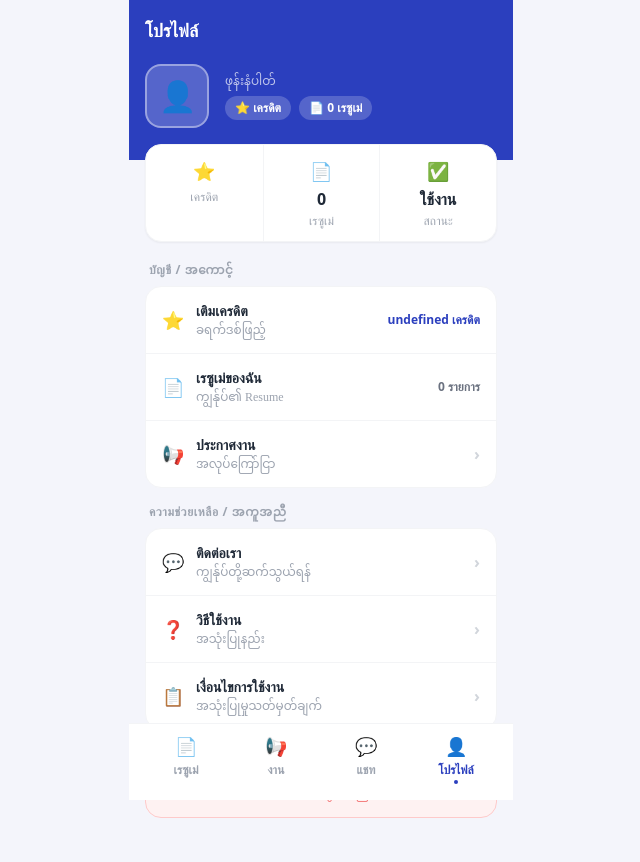
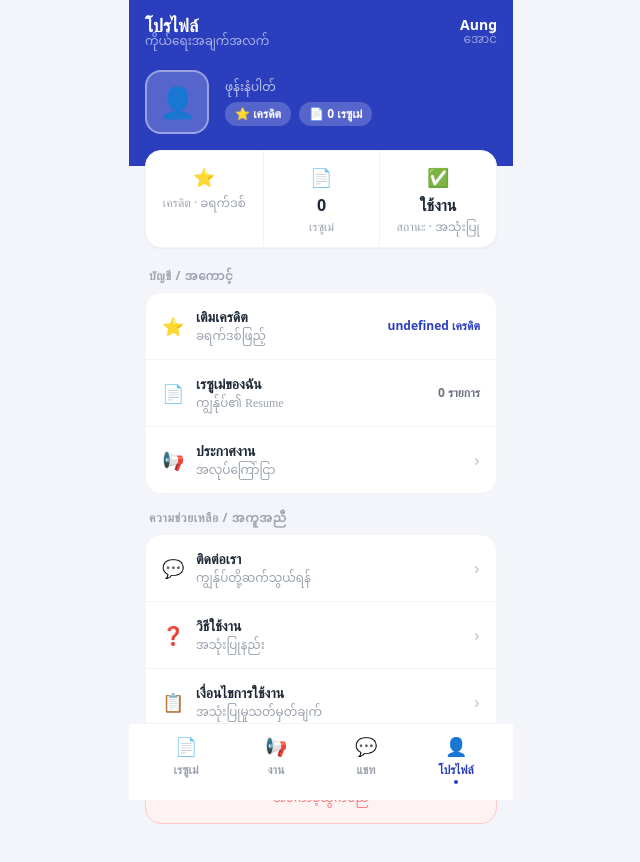
Before and after one commit to globalhuag/aung-app, a Next.js app: page /profile in a window 1280 px wide. Shown: the top 862 px of the page, without its empty margins (319-959 px from the left). Built offline with nearby package versions, Linux system fonts and the light colour scheme; no server answers; the database is empty; sample sign-in values are in the browser's storage.

Commit message:
Add scroll-to-top, Aung+Myanmar header branding, Burmese translations on all pages

```diff
--- a/src/app/chat/page.tsx
+++ b/src/app/chat/page.tsx
@@ -76,7 +76,12 @@ export default function ChatPage() {
 
   if (!user) return null
 
-  const QUICK_MESSAGES = ['สอบถามงาน', 'ปัญหาเครดิต', 'ช่วยด้วย', 'ถามเรซูเม่']
+  const QUICK_MESSAGES = [
+    { th: 'สอบถามงาน', mm: 'အလုပ်မေးမည်' },
+    { th: 'ปัญหาเครดิต', mm: 'ခရက်ဒစ်ပြဿနာ' },
+    { th: 'ช่วยด้วย', mm: 'ကူညီပါ' },
+    { th: 'ถามเรซูเม่', mm: 'Resume မေးမည်' },
+  ]
 
   return (
     <div className="min-h-screen bg-[#F4F5FB] flex flex-col items-center">
@@ -92,7 +97,7 @@ export default function ChatPage() {
             👨‍💼
           </div>
           <div className="flex-1">
-            <div className="text-white font-black text-sm">ทีมงาน Aung</div>
+            <div className="text-white font-black text-sm">ทีมงาน Aung <span style={{fontFamily:'Noto Sans Myanmar'}} className="font-normal text-white/70">အောင်</span></div>
             <div className="flex items-center gap-1.5">
               <div className="w-2 h-2 rounded-full bg-green-400"></div>
               <span className="text-white/70 text-xs">ออนไลน์ / အွန်လိုင်း</span>
@@ -111,7 +116,7 @@ export default function ChatPage() {
                   <p className="text-xs text-gray-500 mt-1">สามารถสอบถามเรื่องงาน เรซูเม่ หรือเครดิตได้เลยครับ</p>
                   <p className="text-xs text-gray-400 mt-2" style={{ fontFamily: 'Noto Sans Myanmar' }}>မင်္ဂလာပါ! မည်သည့်ကိစ္စမဆို မေးနိုင်ပါသည်</p>
                 </div>
-                <div className="text-xs text-gray-400 mt-1 ml-1">ตอนนี้</div>
+                <div className="text-xs text-gray-400 mt-1 ml-1">ตอนนี้ · <span style={{fontFamily:'Noto Sans Myanmar'}}>ယခု</span></div>
               </div>
             </div>
           )}
@@ -139,9 +144,10 @@ export default function ChatPage() {
         {messages.length === 0 && (
           <div className="px-4 pb-2 flex gap-2 overflow-x-auto flex-shrink-0">
             {QUICK_MESSAGES.map(q => (
-              <button key={q} onClick={() => setText(q)}
-                className="flex-shrink-0 bg-white border border-gray-200 rounded-full px-3 py-1.5 text-xs font-bold text-gray-600">
-                {q}
+              <button key={q.th} onClick={() => setText(q.th)}
+                className="flex-shrink-0 bg-white border border-gray-200 rounded-full px-3 py-1.5 text-xs font-bold text-gray-600 text-left">
+                {q.th}
+                <span className="block text-gray-400 font-normal" style={{fontFamily:'Noto Sans Myanmar',fontSize:'10px'}}>{q.mm}</span>
               </button>
             ))}
           </div>
--- a/src/app/dashboard/page.tsx
+++ b/src/app/dashboard/page.tsx
@@ -124,7 +124,10 @@ export default function DashboardPage() {
           <div className="w-9 h-9 rounded-xl bg-white/20 border-2 border-dashed border-white/40 flex items-center justify-center">
             <span className="text-white font-black text-sm">A</span>
           </div>
-          <span className="text-white font-black text-xl tracking-wide">Aung</span>
+          <div>
+            <div className="text-white font-black text-xl tracking-wide leading-none">Aung</div>
+            <div className="text-white/60 text-xs" style={{fontFamily:'Noto Sans Myanmar'}}>အောင်</div>
+          </div>
         </div>
 
         {/* User bar: ชื่อ + เครดิต */}
@@ -180,7 +183,7 @@ export default function DashboardPage() {
           )}
 
           {loading ? (
-            <div className="text-center py-12 text-gray-400 text-sm">กำลังโหลด...</div>
+            <div className="text-center py-12 text-gray-400 text-sm">กำลังโหลด...<div className="text-xs mt-1" style={{fontFamily:'Noto Sans Myanmar'}}>ဆောင်ရွက်နေသည်</div></div>
           ) : resumes.length === 0 ? (
             /* Empty state */
             <div className="text-center py-10">
@@ -210,7 +213,7 @@ export default function DashboardPage() {
                   </div>
                   <div className="flex flex-col gap-1 items-end flex-shrink-0">
                     <span className={`text-xs font-bold px-2 py-0.5 rounded-full ${r.suit_status==='done'?'bg-green-50 text-green-600':r.suit_status==='error'?'bg-red-50 text-red-500':r.suit_status==='processing'?'bg-blue-50 text-blue-600':'bg-yellow-50 text-yellow-600'}`}>
-                      {r.suit_status==='done'?'✓ สูทเสร็จ':r.suit_status==='error'?'✕ ผิดพลาด':r.suit_status==='processing'?'⚙️ กำลังสร้าง':'⏳ รอดำเนินการ'}
+                      {r.suit_status==='done'?'✓ สูทเสร็จ · ပြုလုပ်ပြီး':r.suit_status==='error'?'✕ ผิดพลาด · အမှား':r.suit_status==='processing'?'⚙️ กำลังสร้าง · ဆောင်ရွက်နေ':'⏳ รอดำเนินการ · စောင့်ဆိုင်း'}
                     </span>
                     <span className={`text-xs font-bold px-2 py-0.5 rounded-full ${r.is_public?'bg-blue-50 text-blue-600':'bg-gray-100 text-gray-500'}`}>
                       {r.is_public?'🌐 สาธารณะ':'🔒 ส่วนตัว'}
@@ -218,7 +221,7 @@ export default function DashboardPage() {
                   </div>
                 </div>
                 <div className="border-t border-gray-100 flex">
-                  <button onClick={() => router.push(`/resume/${r.id}`)} className="flex-1 py-2 text-xs font-bold text-[#2B3FBE] border-r border-gray-100">⬇️ ดู/พิมพ์</button>
+                  <button onClick={() => router.push(`/resume/${r.id}`)} className="flex-1 py-2 text-xs font-bold text-[#2B3FBE] border-r border-gray-100">⬇️ ดู<span className="block text-gray-400 font-normal" style={{fontFamily:'Noto Sans Myanmar',fontSize:'9px'}}>ကြည့်မည်</span></button>
                   <button onClick={() => {
                     const url = `${window.location.origin}/resume/${r.id}`
                     navigator.clipboard.writeText(url).then(() => alert('คัดลอกลิงก์แล้ว!'))
--- a/src/app/jobs/page.tsx
+++ b/src/app/jobs/page.tsx
@@ -60,8 +60,16 @@ export default function JobsPage() {
 
         {/* Header */}
         <div className="bg-[#2B3FBE] px-4 py-3">
-          <div className="text-white font-black text-base mb-0.5">ประกาศงาน</div>
-          <div className="text-white/70 text-xs" style={{ fontFamily: 'Noto Sans Myanmar' }}>အလုပ်ကြော်ငြာများ</div>
+          <div className="flex items-center justify-between">
+            <div>
+              <div className="text-white font-black text-base mb-0.5">ประกาศงาน</div>
+              <div className="text-white/70 text-xs" style={{ fontFamily: 'Noto Sans Myanmar' }}>အလုပ်ကြော်ငြာများ</div>
+            </div>
+            <div className="text-right">
+              <div className="text-white font-black text-sm leading-none">Aung</div>
+              <div className="text-white/50 text-xs" style={{fontFamily:'Noto Sans Myanmar'}}>အောင်</div>
+            </div>
+          </div>
         </div>
 
         {/* Search + Filter */}
@@ -78,7 +86,7 @@ export default function JobsPage() {
           <div className="flex gap-2 overflow-x-auto pb-1">
             <button onClick={() => setFilterType('')}
               className={`flex-shrink-0 rounded-full border-2 px-3 py-1 text-xs font-bold transition-all ${!filterType ? 'bg-[#2B3FBE] border-[#2B3FBE] text-white' : 'bg-white border-gray-200 text-gray-600'}`}>
-              ทั้งหมด
+              ทั้งหมด <span style={{fontFamily:'Noto Sans Myanmar',fontSize:'10px'}} className="opacity-70">အားလုံး</span>
             </button>
             {JOB_TYPES.map(t => (
               <button key={t} onClick={() => setFilterType(filterType === t ? '' : t)}
@@ -92,7 +100,7 @@ export default function JobsPage() {
         {/* Job list */}
         <div className="flex-1 overflow-y-auto px-4 py-4 space-y-3">
           {loading ? (
-            <div className="text-center py-12 text-gray-400 text-sm">กำลังโหลด...</div>
+            <div className="text-center py-12 text-gray-400 text-sm">กำลังโหลด...<div className="text-xs mt-1" style={{fontFamily:'Noto Sans Myanmar'}}>ဆောင်ရွက်နေသည်</div></div>
           ) : filtered.length === 0 ? (
             <div className="text-center py-12">
               <div className="text-4xl mb-3">📢</div>
--- a/src/app/layout.tsx
+++ b/src/app/layout.tsx
@@ -1,5 +1,6 @@
 import type { Metadata } from 'next'
 import './globals.css'
+import { ScrollReset } from '@/components/ScrollReset'
 
 export const metadata: Metadata = {
   title: 'Aung — အောင်',
@@ -9,7 +10,10 @@ export const metadata: Metadata = {
 export default function RootLayout({ children }: { children: React.ReactNode }) {
   return (
     <html lang="th">
-      <body className="bg-[#F4F5FB] min-h-screen">{children}</body>
+      <body className="bg-[#F4F5FB] min-h-screen">
+        <ScrollReset />
+        {children}
+      </body>
     </html>
   )
 }
--- a/src/app/profile/page.tsx
+++ b/src/app/profile/page.tsx
@@ -61,7 +61,14 @@ export default function ProfilePage() {
         {/* Header */}
         <div className="bg-[#2B3FBE] px-4 pt-4 pb-8">
           <div className="flex items-center gap-3 mb-5">
-            <div className="flex-1 text-white font-black text-lg">โปรไฟล์</div>
+            <div className="flex-1">
+              <div className="text-white font-black text-lg leading-none">โปรไฟล์</div>
+              <div className="text-white/60 text-xs" style={{fontFamily:'Noto Sans Myanmar'}}>ကိုယ်ရေးအချက်အလက်</div>
+            </div>
+            <div className="text-right">
+              <div className="text-white font-black text-sm leading-none">Aung</div>
+              <div className="text-white/50 text-xs" style={{fontFamily:'Noto Sans Myanmar'}}>အောင်</div>
+            </div>
           </div>
           <div className="flex items-center gap-4">
             <div className="w-16 h-16 rounded-2xl bg-white/20 border-2 border-white/40 flex items-center justify-center text-3xl">
@@ -82,9 +89,9 @@ export default function ProfilePage() {
         <div className="px-4 -mt-4">
           <div className="bg-white rounded-2xl border border-gray-100 grid grid-cols-3 divide-x divide-gray-100 overflow-hidden shadow-sm">
             {[
-              { label: 'เครดิต', value: user.credits, icon: '⭐' },
+              { label: 'เครดิต · ခရက်ဒစ်', value: user.credits, icon: '⭐' },
               { label: 'เรซูเม่', value: loading ? '...' : resumeCount, icon: '📄' },
-              { label: 'สถานะ', value: 'ใช้งาน', icon: '✅' },
+              { label: 'สถานะ · အသုံးပြု', value: 'ใช้งาน', icon: '✅' },
             ].map(s => (
               <div key={s.label} className="py-3 flex flex-col items-center gap-0.5">
                 <div className="text-lg">{s.icon}</div>
--- a/src/app/register/page.tsx
+++ b/src/app/register/page.tsx
@@ -72,9 +72,15 @@ export default function RegisterPage() {
             <div className="w-8 h-8 rounded-lg bg-white/20 flex items-center justify-center">
               <span className="text-white font-black text-sm">A</span>
             </div>
-            <span className="text-white font-black text-lg tracking-wide">Aung</span>
+            <div>
+              <div className="text-white font-black text-lg tracking-wide leading-none">Aung</div>
+              <div className="text-white/60 text-xs" style={{fontFamily:'Noto Sans Myanmar'}}>အောင်</div>
+            </div>
           </div>
-          <div className="ml-auto text-white/60 text-xs">สมัครสมาชิก</div>
+          <div className="ml-auto text-right">
+            <div className="text-white/60 text-xs">สมัครสมาชิก</div>
+            <div className="text-white/40 text-xs" style={{fontFamily:'Noto Sans Myanmar'}}>အကောင့်ဖွင့်</div>
+          </div>
         </div>
 
         {/* Progress bar */}
--- a/src/app/resume/create/page.tsx
+++ b/src/app/resume/create/page.tsx
@@ -368,7 +368,10 @@ export default function ResumeCreatePage() {
               ←
             </button>
             <div className="text-white/80 text-xs font-bold">ข้อ {step} จาก {TOTAL_STEPS}</div>
-            <div className="ml-auto text-white/70 text-xs">⭐ {user.credits} เครดิต</div>
+            <div className="ml-auto text-right">
+              <div className="text-white font-black text-xs leading-none">Aung</div>
+              <div className="text-white/60 text-xs" style={{fontFamily:'Noto Sans Myanmar'}}>အောင်</div>
+            </div>
           </div>
           {/* Progress */}
           <div className="flex gap-1">
--- a/src/app/topup/page.tsx
+++ b/src/app/topup/page.tsx
@@ -78,11 +78,11 @@ export default function TopupPage() {
             ←
           </button>
           <div className="flex-1">
-            <div className="text-white font-black text-base">เติมเครดิต</div>
-            <div className="text-white/70 text-xs" style={{ fontFamily: 'Noto Sans Myanmar' }}>ခရက်ဒစ်ဖြည့်ရန်</div>
+            <div className="text-white font-black text-base leading-none">เติมเครดิต</div>
+            <div className="text-white/70 text-xs" style={{ fontFamily: 'Noto Sans Myanmar' }}>ခရက်ဒစ်ဖြည့်ရန် · Aung အောင်</div>
           </div>
           <div className="bg-white/20 rounded-full px-3 py-1 text-white text-xs font-bold">
-            ⭐ {user.credits} เครดิต
+            ⭐ {user.credits} เครดิต · ခရက်ဒစ်
           </div>
         </div>
 
--- /dev/null
+++ b/src/components/ScrollReset.tsx
@@ -0,0 +1,9 @@
+'use client'
+import { useEffect } from 'react'
+import { usePathname } from 'next/navigation'
+
+export function ScrollReset() {
+  const pathname = usePathname()
+  useEffect(() => { window.scrollTo(0, 0) }, [pathname])
+  return null
+}
```
